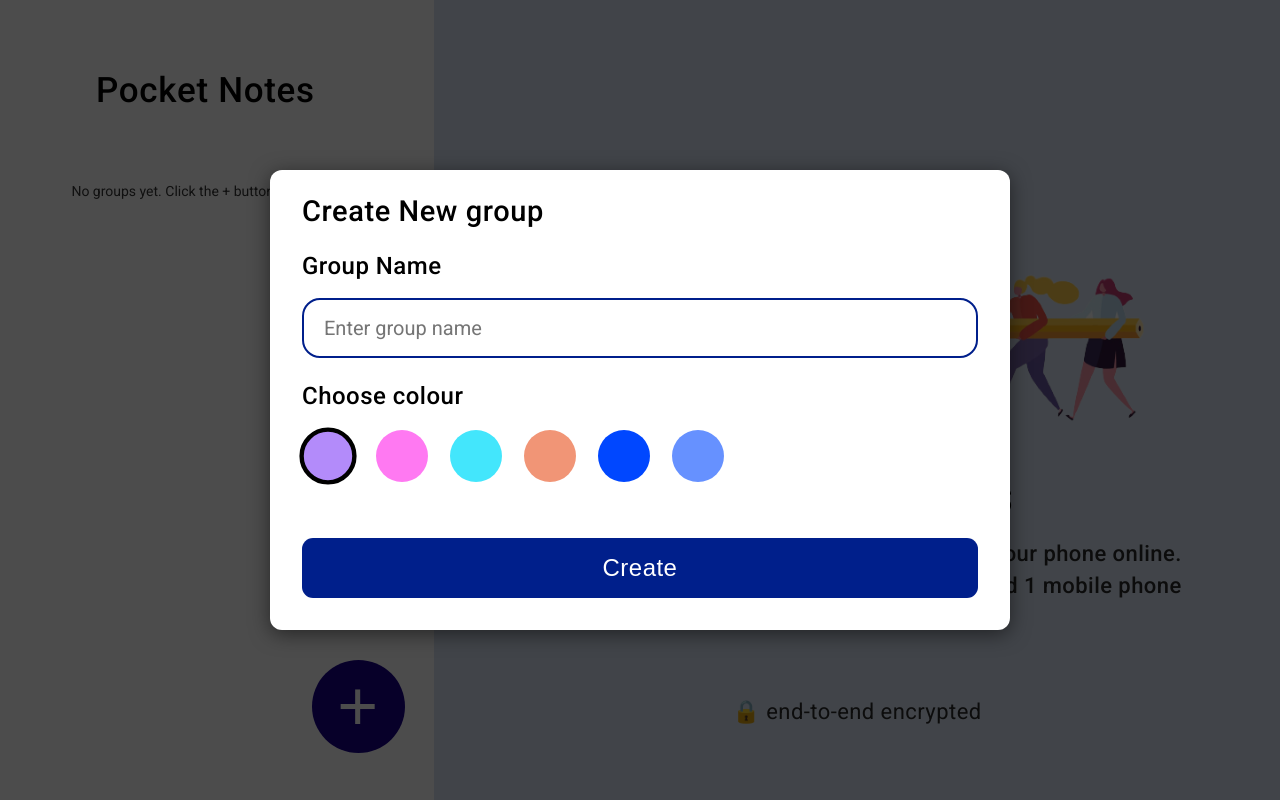
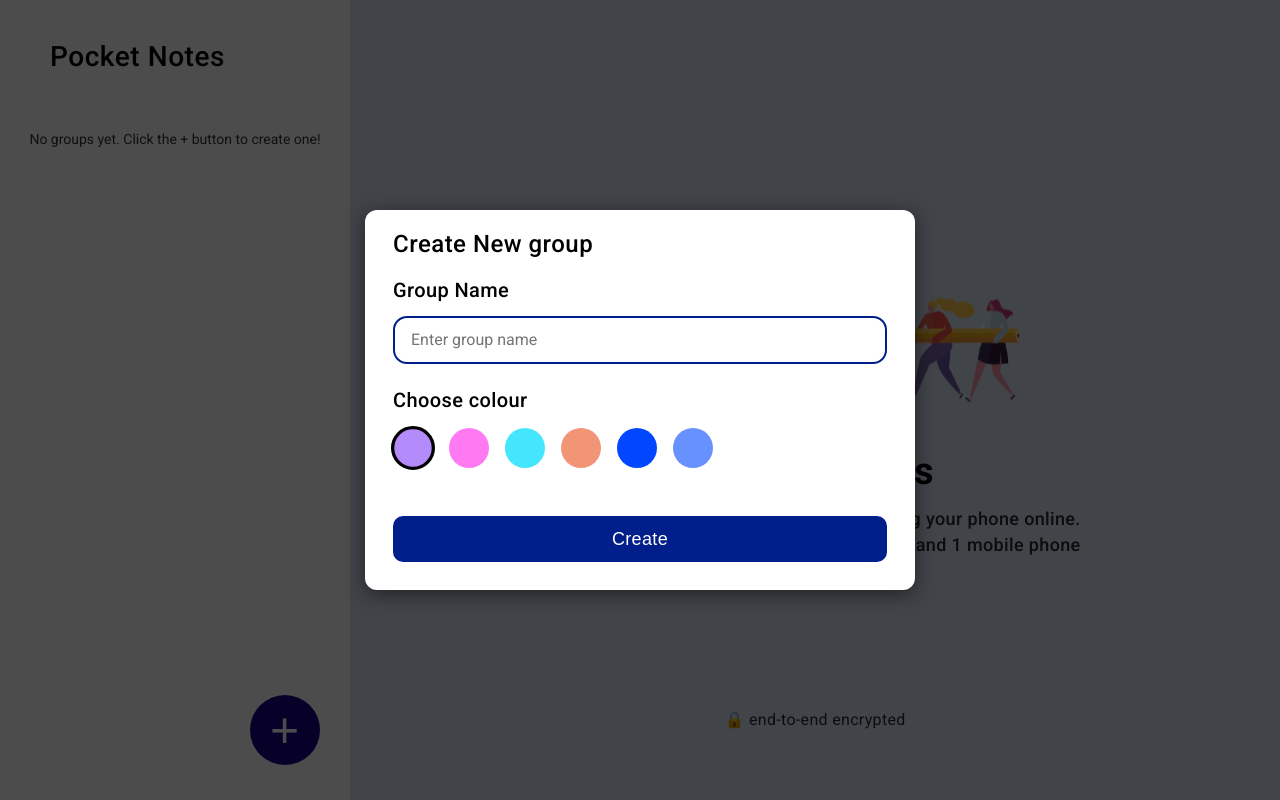
Before and after one commit to nigam1010/pocketnotes, a React (Vite) app: page / in a window 1280 px wide. Both pictures are taken after a click on the button "Add new group". Built offline with nearby package versions, Linux system fonts and the light colour scheme.

Commit message:
Reduce all component sizes for better fit

```diff
--- a/src/styles/modal.css
+++ b/src/styles/modal.css
@@ -26,9 +26,9 @@
 .modal-content {
   background-color: #FFFFFF;
   border-radius: 12px;
-  padding: 24px 32px 32px 32px;
+  padding: 20px 28px 28px 28px;
   width: 90%;
-  max-width: 740px;
+  max-width: 550px;
   box-shadow: 0px 4px 20px rgba(0, 0, 0, 0.5);
   animation: slideIn 0.3s ease-out;
 }
@@ -46,12 +46,12 @@
 
 /* Modal Header */
 .modal-header {
-  font-size: 29px;
-  line-height: 34px;
+  font-size: 24px;
+  line-height: 28px;
   color: #000000;
   font-weight: 500;
   letter-spacing: 0.02em;
-  margin-bottom: 24px;
+  margin-bottom: 20px;
   text-align: left;
 }
 
@@ -62,21 +62,21 @@
 
 .form-label {
   display: block;
-  font-size: 24px;
-  line-height: 28px;
+  font-size: 20px;
+  line-height: 24px;
   color: #000000;
   font-weight: 500;
   letter-spacing: 0.02em;
-  margin-bottom: 18px;
+  margin-bottom: 14px;
 }
 
 .form-input {
   width: 100%;
-  padding: 16px 20px;
-  font-size: 20px;
-  line-height: 24px;
+  padding: 12px 16px;
+  font-size: 16px;
+  line-height: 20px;
   border: 2px solid #CCCCCC;
-  border-radius: 18px;
+  border-radius: 14px;
   outline: none;
   font-family: 'Roboto', sans-serif;
   transition: border-color 0.2s ease;
@@ -99,17 +99,17 @@
 /* Color Selector */
 .color-selector {
   display: flex;
-  gap: 22px;
+  gap: 16px;
   flex-wrap: wrap;
-  margin-top: 20px;
+  margin-top: 16px;
   margin-bottom: 8px;
 }
 
 .color-option {
-  width: 52px;
-  height: 52px;
+  width: 40px;
+  height: 40px;
   border-radius: 50%;
-  border: 4px solid transparent;
+  border: 3px solid transparent;
   cursor: pointer;
   transition: transform 0.2s ease, border-color 0.2s ease;
 }
@@ -126,18 +126,18 @@
 /* Submit Button */
 .submit-btn {
   width: 100%;
-  padding: 16px 32px;
+  padding: 12px 24px;
   background-color: #001F8B;
   color: #FFFFFF;
   border: none;
-  border-radius: 11px;
-  font-size: 24px;
-  line-height: 28px;
+  border-radius: 10px;
+  font-size: 18px;
+  line-height: 22px;
   font-weight: 500;
   letter-spacing: 0.02em;
   cursor: pointer;
   transition: background-color 0.2s ease, transform 0.1s ease;
-  margin-top: 32px;
+  margin-top: 24px;
 }
 
 .submit-btn:hover {
--- a/src/styles/notes.css
+++ b/src/styles/notes.css
@@ -15,25 +15,25 @@
   position: sticky;
   top: 0;
   background-color: #001F8B;
-  padding: 15px 17px;
-  height: 98px;
+  padding: 12px 20px;
+  height: 75px;
   display: flex;
   align-items: center;
-  gap: 29px;
+  gap: 20px;
   z-index: 10;
   box-shadow: none;
 }
 
 .notes-header-avatar {
-  width: 68.9px;
-  height: 68.9px;
-  min-width: 68.9px;
+  width: 50px;
+  height: 50px;
+  min-width: 50px;
   border-radius: 50%;
   display: flex;
   align-items: center;
   justify-content: center;
   font-weight: 500;
-  font-size: 24px;
+  font-size: 18px;
   line-height: 97.69%;
   color: #FFFFFF;
   text-transform: uppercase;
@@ -41,8 +41,8 @@
 }
 
 .notes-header-title {
-  font-size: 24px;
-  line-height: 28px;
+  font-size: 20px;
+  line-height: 24px;
   color: #FFFFFF;
   font-weight: 500;
   letter-spacing: 0.02em;
@@ -80,44 +80,44 @@
 .note-item {
   background-color: #FFFFFF;
   border-radius: 5px;
-  padding: 24px;
-  margin-bottom: 30px;
+  padding: 18px;
+  margin-bottom: 20px;
   box-shadow: 0px 4px 20px rgba(0, 0, 0, 0.25);
   display: flex;
   flex-direction: column;
 }
 
 .note-text {
-  font-size: 18px;
+  font-size: 16px;
   line-height: 160.19%;
   color: #000000;
   white-space: pre-wrap;
   word-wrap: break-word;
   letter-spacing: 0.035em;
-  margin-bottom: 18px;
+  margin-bottom: 14px;
   font-weight: 400;
 }
 
 .note-time {
   display: flex;
-  gap: 16px;
+  gap: 12px;
   align-items: center;
   justify-content: flex-end;
-  font-size: 18px;
+  font-size: 14px;
   color: #353535;
   margin-top: auto;
 }
 
 .note-date {
   font-weight: 500;
-  font-size: 18px;
+  font-size: 14px;
   line-height: 97.69%;
   letter-spacing: 0.02em;
 }
 
 .note-time span:nth-child(2) {
-  width: 8px;
-  height: 8px;
+  width: 6px;
+  height: 6px;
   background: #353535;
   border-radius: 50%;
   display: inline-block;
@@ -128,34 +128,34 @@
   position: sticky;
   bottom: 0;
   background-color: #001F8B;
-  padding: 23px 32px;
-  height: 255px;
+  padding: 18px 24px;
+  height: 180px;
   border-top: none;
 }
 
 .notes-input-container {
   display: flex;
   align-items: flex-end;
-  gap: 16px;
+  gap: 12px;
   background-color: #FFFFFF;
   border-radius: 9px;
-  padding: 16px;
+  padding: 14px;
   box-shadow: none;
   border: 1px solid #CCCCCC;
-  height: 211px;
+  height: 144px;
 }
 
 .notes-input {
   flex: 1;
   border: none;
   outline: none;
-  font-size: 29.8158px;
-  line-height: 35px;
+  font-size: 20px;
+  line-height: 26px;
   font-family: 'Roboto', sans-serif;
   font-weight: 400;
   resize: none;
-  min-height: 35px;
-  max-height: 175px;
+  min-height: 26px;
+  max-height: 110px;
   padding: 0;
   color: #000000;
   letter-spacing: 0.02em;
@@ -190,8 +190,8 @@
 }
 
 .send-btn svg {
-  width: 35px;
-  height: 35px;
+  width: 28px;
+  height: 28px;
 }
 
 .send-btn.disabled svg path {
@@ -217,15 +217,15 @@
 }
 
 .notes-empty-state img {
-  width: 626px;
-  max-width: 626px;
-  height: 313px;
-  margin-bottom: 12px;
+  width: 450px;
+  max-width: 450px;
+  height: 230px;
+  margin-bottom: 20px;
 }
 
 .notes-empty-state h2 {
-  font-size: 50px;
-  line-height: 59px;
+  font-size: 38px;
+  line-height: 45px;
   color: #000000;
   font-weight: 700;
   letter-spacing: 0.02em;
@@ -233,12 +233,12 @@
 }
 
 .notes-empty-state p {
-  font-size: 22px;
-  line-height: 32px;
+  font-size: 18px;
+  line-height: 26px;
   color: #292929;
   font-weight: 500;
   letter-spacing: 0.02em;
-  max-width: 650px;
+  max-width: 550px;
 }
 
 .empty-state-content {
@@ -253,11 +253,11 @@
   display: flex;
   align-items: center;
   justify-content: center;
-  gap: 8px;
-  font-size: 22px;
-  line-height: 32px;
+  gap: 6px;
+  font-size: 16px;
+  line-height: 24px;
   color: #292929;
   font-weight: 400;
   letter-spacing: 0.02em;
-  padding-bottom: 24px;
+  padding-bottom: 20px;
 }
--- a/src/styles/sidebar.css
+++ b/src/styles/sidebar.css
@@ -1,8 +1,8 @@
 /* Sidebar Container */
 .sidebar {
-  width: 434px;
-  min-width: 434px;
-  max-width: 434px;
+  width: 350px;
+  min-width: 350px;
+  max-width: 350px;
   background-color: #FFFFFF;
   display: flex;
   flex-direction: column;
@@ -18,15 +18,15 @@
   position: sticky;
   top: 0;
   background-color: #FFFFFF;
-  padding: 70px 0 0 96px;
-  padding-bottom: 40px;
+  padding: 40px 0 0 50px;
+  padding-bottom: 25px;
   z-index: 10;
   border-bottom: none;
 }
 
 .sidebar-header h1 {
-  font-size: 35px;
-  line-height: 41px;
+  font-size: 28px;
+  line-height: 34px;
   color: #000000;
   font-weight: 500;
   letter-spacing: 0.02em;
@@ -66,9 +66,9 @@
 .group-item {
   display: flex;
   align-items: center;
-  gap: 29px;
-  padding: 0 0 0 44px;
-  margin-bottom: 49px;
+  gap: 20px;
+  padding: 0 0 0 30px;
+  margin-bottom: 30px;
   cursor: pointer;
   transition: background-color 0.2s ease;
   background-color: transparent;
@@ -119,15 +119,15 @@
 /* Sticky Add Button */
 .add-group-btn {
   position: absolute;
-  bottom: 47px;
-  left: 312px;
-  width: 93px;
-  height: 93px;
+  bottom: 35px;
+  left: 250px;
+  width: 70px;
+  height: 70px;
   border-radius: 50%;
   background: #16008B;
   border: none;
   color: #FFFFFF;
-  font-size: 70px;
+  font-size: 50px;
   line-height: 97.69%;
   font-weight: 500;
   letter-spacing: 0.02em;
```
